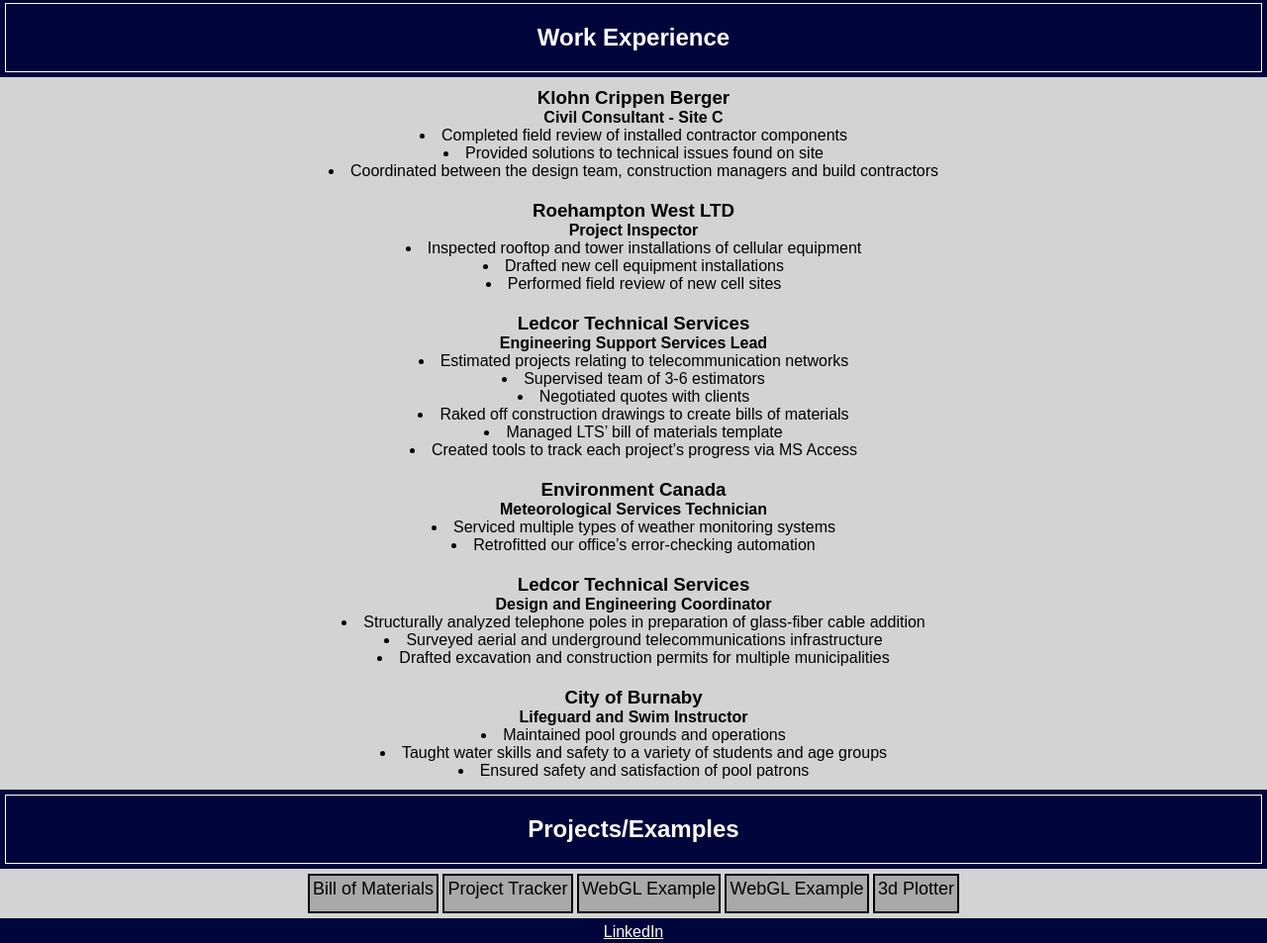
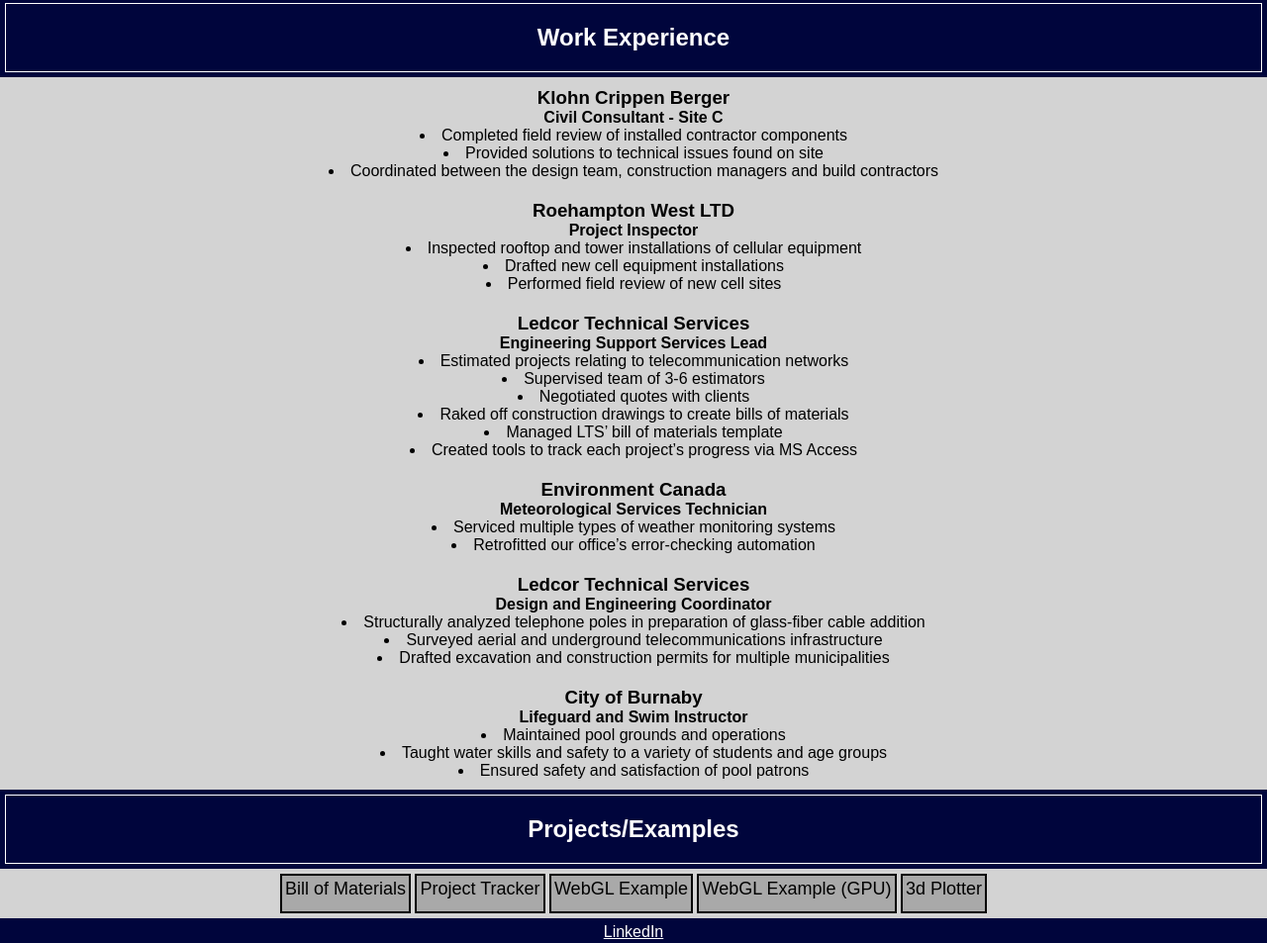
Before and after one commit to kylepickthall/home, a plain HTML site: page index.html in a window 1280 px wide. Shown: the part 1436-2389 px from the top of the page at 99% size. Drawn offline with Linux system fonts and the light colour scheme.

Commit message:
Update index.html

```diff
--- a/index.html
+++ b/index.html
@@ -115,7 +115,7 @@
         <a href="Bill of Materials Template (Blank).xlsm" target="_blank">Bill of Materials</a>
         <a href="Project Tracker.accdb" target="_blank">Project Tracker</a>
         <a href="grav/grav.html" target="_blank">WebGL Example</a>
-        <a href="grav optimized/grav - optimized.html" target="_blank">WebGL Example</a>
+        <a href="grav optimized/grav - optimized.html" target="_blank">WebGL Example (GPU)</a>
         <a href="plotter/index.html" target="_blank">3d Plotter</a>
       </div>
     </section>
```
